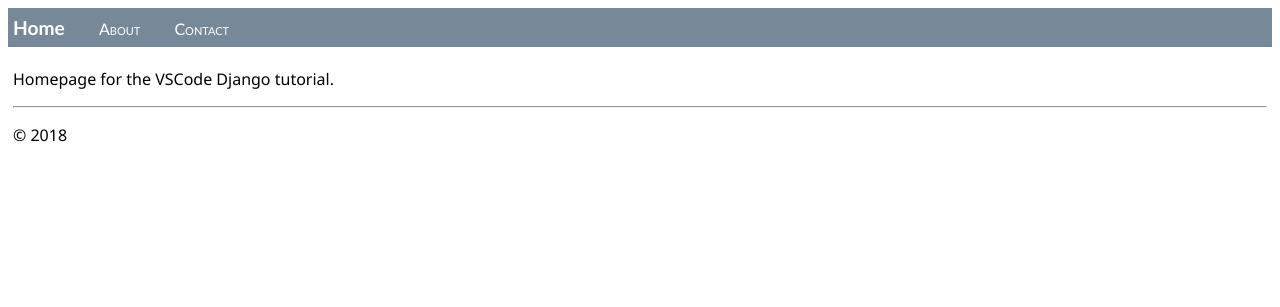
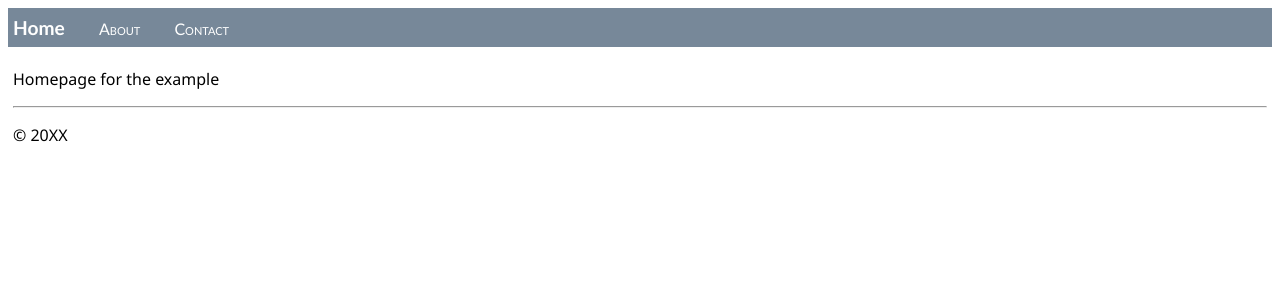
Before and after one commit to Mullen-Zen/python-backend-practice, a Django app: page / in a window 1280 px wide. Shown: the top 307 px of the page. Run offline with Django 4.2, Linux system fonts and the light colour scheme.

Commit message:
made it my own :)

```diff
--- a/hello/templates/hello/about.html
+++ b/hello/templates/hello/about.html
@@ -3,5 +3,5 @@
 About
 {% endblock %}
 {% block content %}
-<p>This is the about section of the vscode django tutorial</p>
+<p>This is the about section of the example</p>
 {% endblock %}
--- a/hello/templates/hello/contact.html
+++ b/hello/templates/hello/contact.html
@@ -3,5 +3,5 @@
 Contact
 {% endblock %}
 {% block content %}
-<p>This is the contact page for the VSCode Django tutorial.</p>
+<p>This is the contact page for the example</p>
 {% endblock %}
--- a/hello/templates/hello/home.html
+++ b/hello/templates/hello/home.html
@@ -3,5 +3,5 @@
 Home
 {% endblock %}
 {% block content %}
-<p>Homepage for the VSCode Django tutorial.</p>
+<p>Homepage for the example</p>
 {% endblock %}
--- a/hello/templates/hello/layout.html
+++ b/hello/templates/hello/layout.html
@@ -18,7 +18,7 @@
             {% endblock %}
             <hr />
             <footer>
-                <p>&copy; 2018</p>
+                <p>&copy; 20XX</p>
             </footer>
         </div>
     </body>
```
